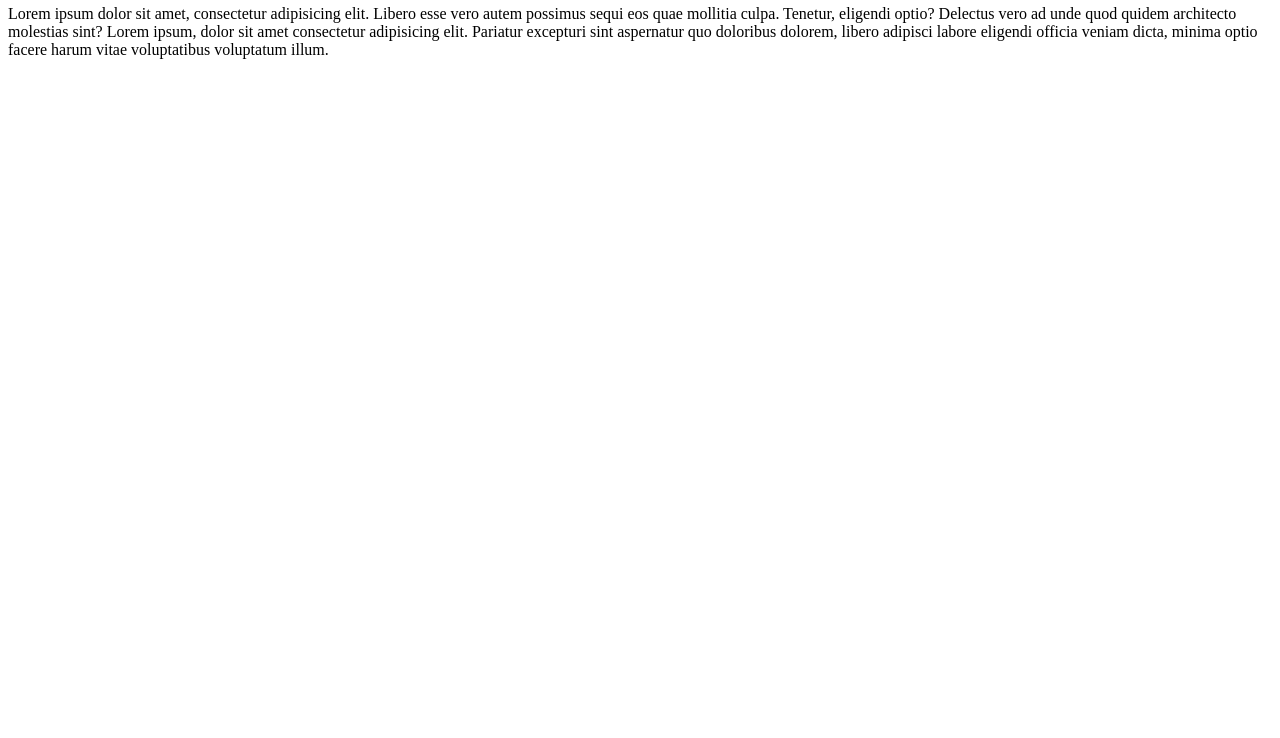
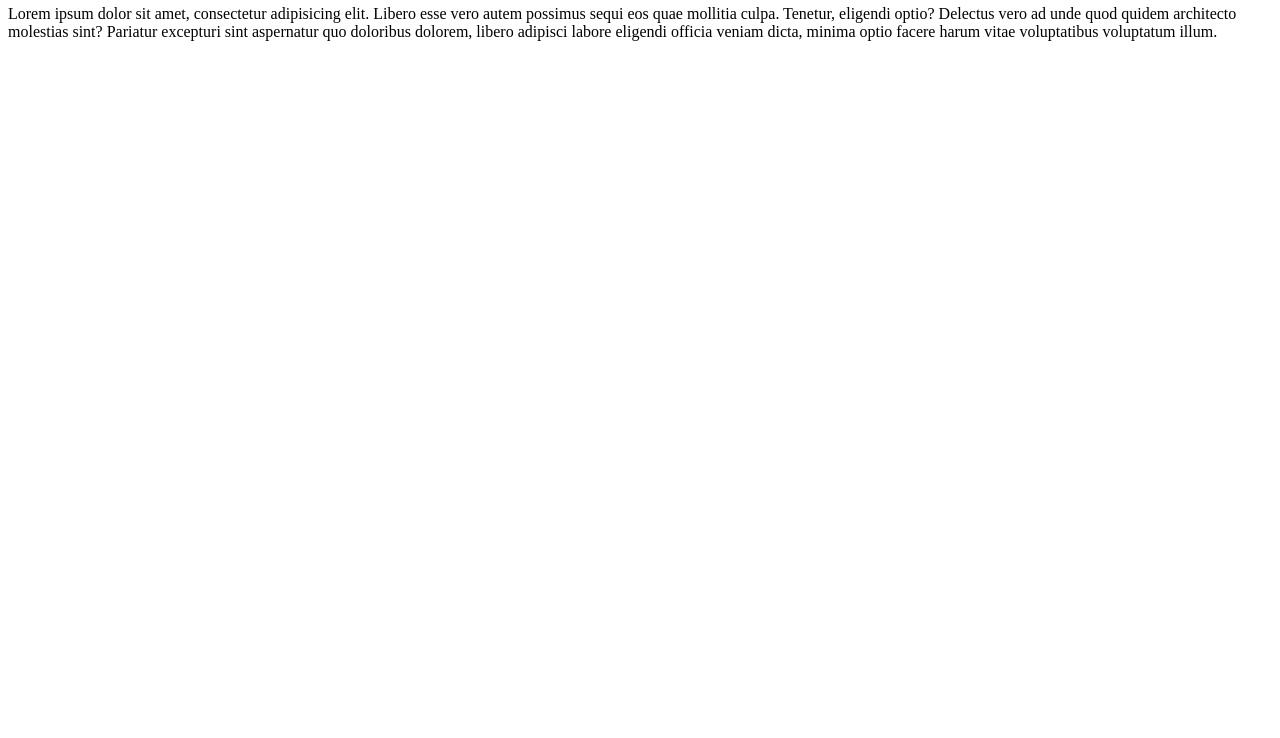
Before and after one commit to fw-25/FEP-25-Examples, a plain HTML site: page lecture-5/index.html in a window 1280 px wide. Shown: the part 62-800 px from the top of the page. Drawn offline with Linux system fonts and the light colour scheme.

Commit message:
change text on main

```diff
--- a/lecture-5/index.html
+++ b/lecture-5/index.html
@@ -12,7 +12,7 @@
 
     <article>Lorem ipsum dolor sit amet, consectetur adipisicing elit. Libero esse vero autem possimus sequi eos quae
         mollitia culpa. Tenetur, eligendi optio? Delectus vero ad unde quod quidem architecto molestias sint?
-        Lorem ipsum, dolor sit amet consectetur adipisicing elit. Pariatur excepturi sint aspernatur quo doloribus dolorem, libero adipisci labore eligendi officia veniam dicta, minima optio facere harum vitae voluptatibus voluptatum illum.
+        Pariatur excepturi sint aspernatur quo doloribus dolorem, libero adipisci labore eligendi officia veniam dicta, minima optio facere harum vitae voluptatibus voluptatum illum.
     </article>
 
 </body>
```
